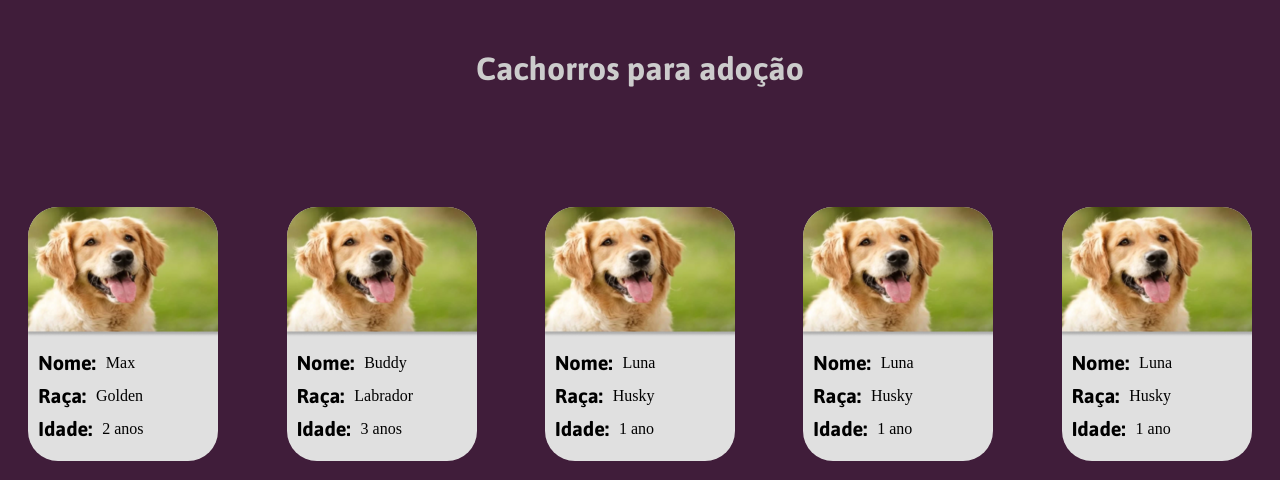
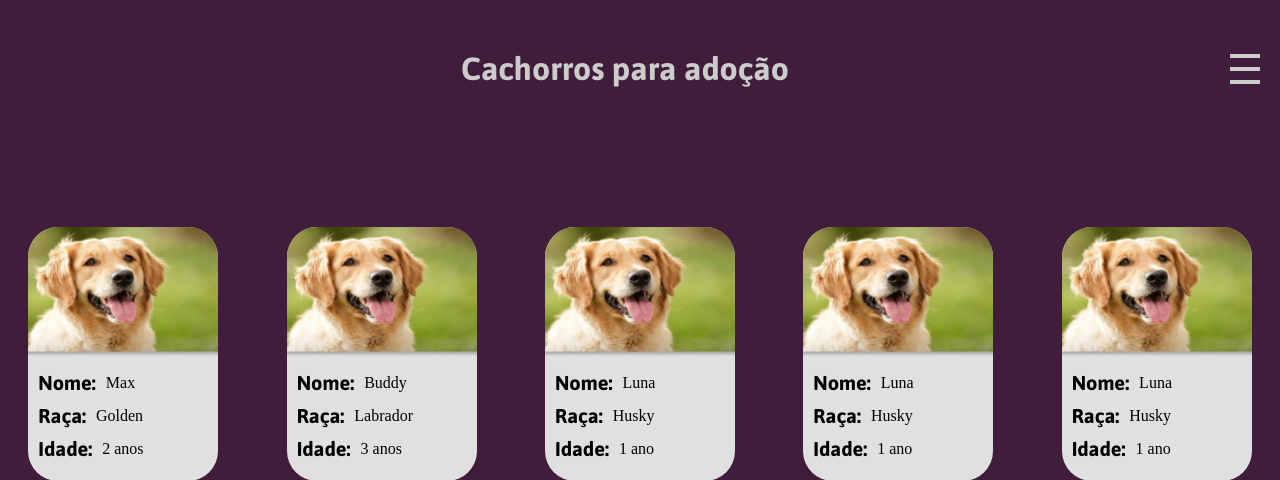
Before and after one commit to 0HK1/DevWeb, a PHP site: page /page/cards.html in a window 1280 px wide. Shown: the top 480 px of the page. Run offline with PHP 8.4, Linux system fonts and the light colour scheme; some web fonts are replaced.

Commit message:
Alteracao
criação de botões e alterar senha e excluir conta
Alteração da página cards e adição do  Favicon.

```diff
--- a/page/cards.html
+++ b/page/cards.html
@@ -3,15 +3,29 @@
 <head>
     <meta charset="UTF-8">
     <meta name="viewport" content="width=device-width, initial-scale=1.0">
-    <title>Adoção|PetHappy</title>
+    <title>Doações|PetHappy</title>
+    <link rel="stylesheet" type="text/css" href="/style/cards-styles.css" media="screen" />
     <link rel="shortcut icon" href="/img/log.ico.n.ico"type="image/x-icon">
-    <link rel="stylesheet" type="text/css" href="/style/cards-styles.css" media="screen" />
 </head>
+<header>
+    <div class="header-content">
+        <h1 class="Titulo">Cachorros para adoção</h1>
+        <div class="menu-button">
+            <div class="line"></div>
+            <div class="line"></div>
+            <div class="line"></div>
+        </div>
+    </div>
+    <div class="options-container">
+        <div class="options-menu">
+            <button id="alterarSenhaBtn">Alterar Senha</button>
+            <br>
+            <button id="excluirContaBtn">Excluir Conta</button>
+        </div>
+    </div>
+</header>
 
 <body>
-    <header>
-        <h1 class="Titulo">Cachorros para adoção</h1>
-
     </header>
     <div class="cards-container" id="cards-container"></div>
     <script src="/script/script_card.js"></script>
--- a/script/script_card.js
+++ b/script/script_card.js
@@ -56,3 +56,27 @@ document.addEventListener('DOMContentLoaded', function () {
 
     createCard(cardData, cardsContainer);
 });
+
+
+
+
+
+
+
+document.addEventListener('DOMContentLoaded', function () {
+    const cardsContainer = document.getElementById('cards-container');
+    const optionsMenu = document.querySelector('.options-menu');
+    const menuButton = document.querySelector('.menu-button');
+
+    // Inicialmente, esconde o menu de opções
+    optionsMenu.style.display = 'none';
+
+    // Adiciona um evento de clique ao botão de três pontos
+    menuButton.addEventListener('click', function () {
+        // Alterna a visibilidade do menu de opções ao clicar no botão de três pontos
+        if (optionsMenu.style.display === 'none' || optionsMenu.style.display === '') {
+            optionsMenu.style.display = 'block';
+        } else {
+            optionsMenu.style.display = 'none';
+        }
+    })})
--- a/style/cards-styles.css
+++ b/style/cards-styles.css
@@ -8,12 +8,20 @@ body {
     margin: 0px;
     padding: 0px;
 }
-.Titulo{
-    margin: 50px 20px 20px 20px;
+.Titulo {
+    margin: 0;
     font-family: 'Asap', sans-serif;
     color: #ccc;
+    text-align: center; /* Alinha o texto ao centro */
+    flex: 1; /* Expande o título para ocupar o espaço disponível */
+}
+
+.header-content {
     display: flex;
-    justify-content: center;
+    justify-content: space-between;
+    align-items: center;
+    padding: 20px;
+    margin-top: 30px;
 }
 
 
@@ -58,3 +66,45 @@ h2 {
 p{
     margin: 0;
 }
+
+
+/*    */
+
+
+
+.Titulo {
+    margin: 0;
+    font-family: 'Asap', sans-serif;
+    color: #ccc;
+}
+
+.menu-button {
+    width: 30px;
+    height: 30px;
+    display: flex;
+    flex-direction: column;
+    justify-content: space-between;
+    cursor: pointer;
+}
+
+.menu-button .line {
+    width: 100%;
+    height: 4px;
+    background-color: #ccc;
+}
+
+.options-container {
+    text-align: right;
+    margin-top: 10px;
+}
+
+.options-menu {
+    display: flex;
+    flex-direction: column;
+}
+
+.options-menu button {
+    margin-right: 20px;
+    margin-top: 10px;
+    border-radius: 10px;
+}
```
